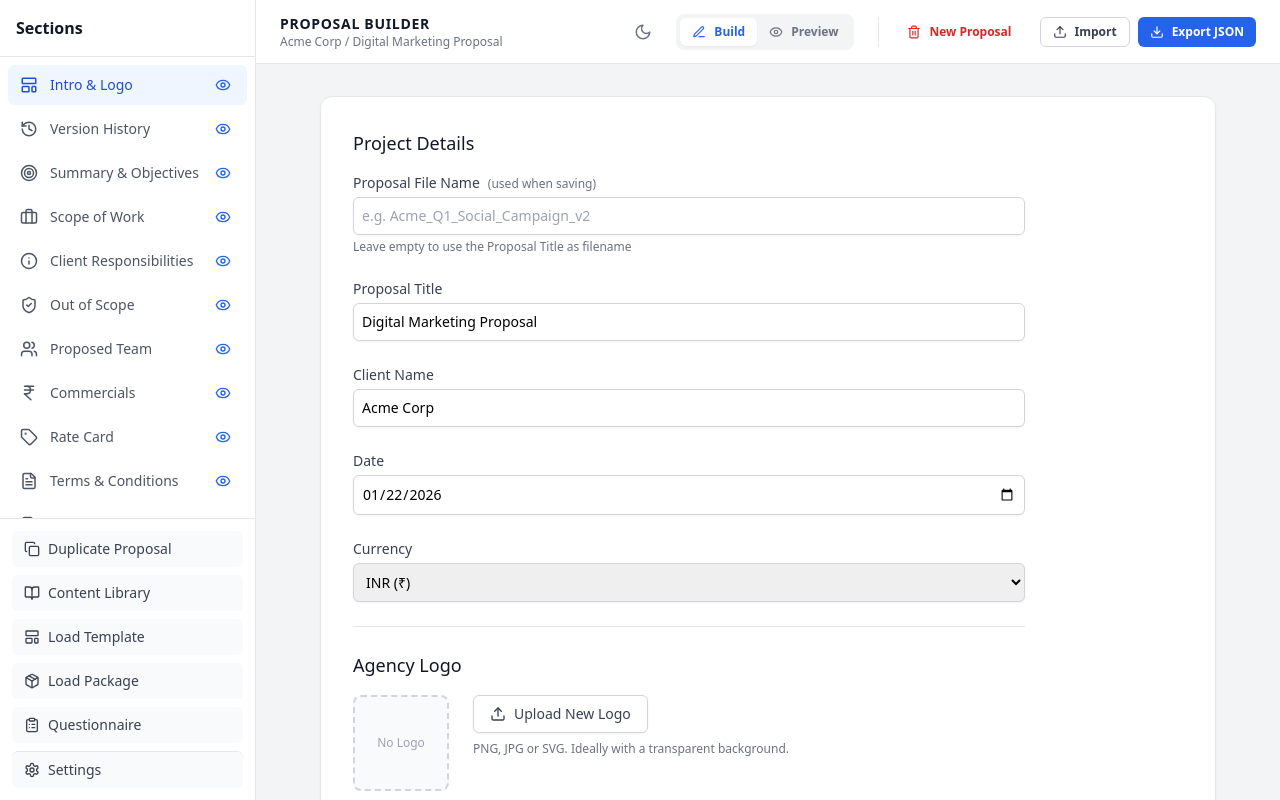
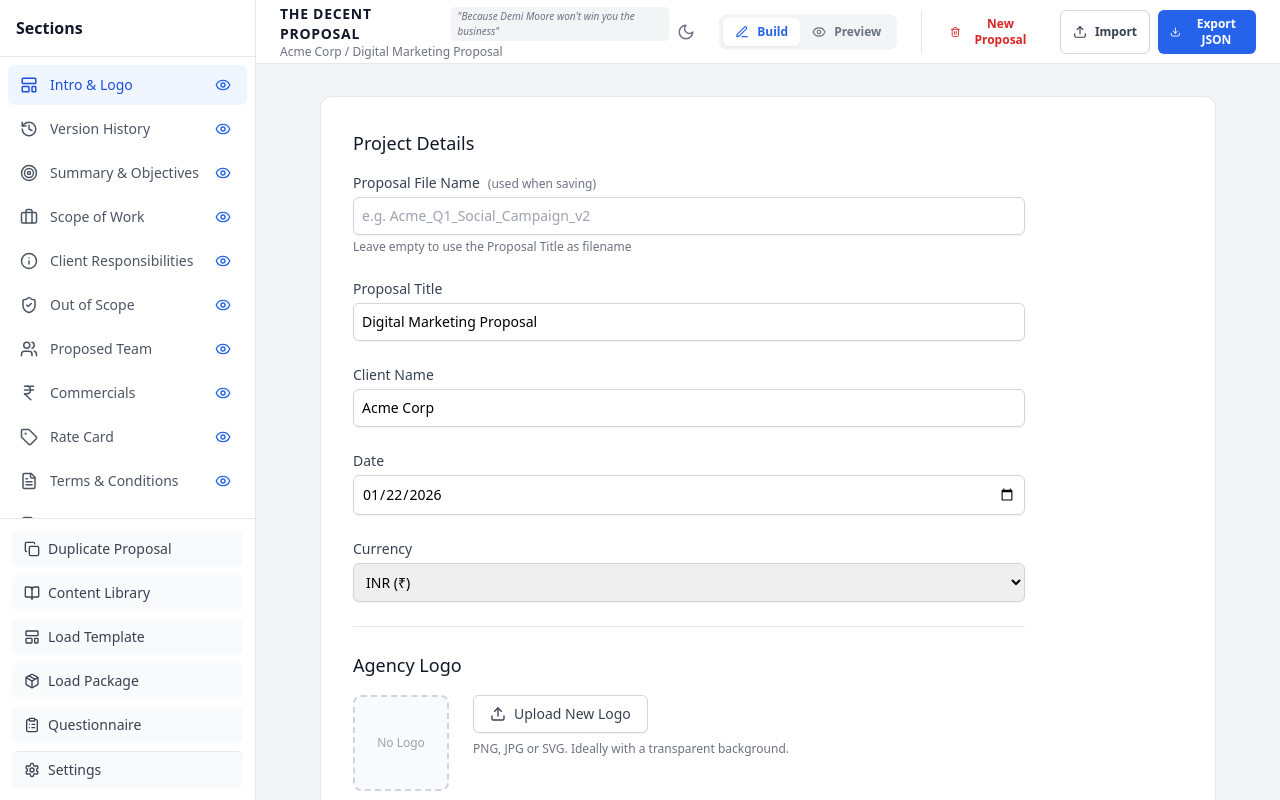
Before and after one commit to Bingeljell/proposal_maker, a React (Vite) app: page / in a window 1280 px wide. Built offline with nearby package versions, Linux system fonts and the light colour scheme.

Commit message:
brand: Rename project to 'The Decent Proposal' and add tagline

```diff
--- a/index.html
+++ b/index.html
@@ -7,7 +7,7 @@
     <link rel="preconnect" href="https://fonts.googleapis.com">
     <link rel="preconnect" href="https://fonts.gstatic.com" crossorigin>
     <link href="https://fonts.googleapis.com/css2?family=DM+Serif+Display&family=Inter:wght@400;500;600;700&family=Lato:wght@400;700&family=Merriweather:wght@400;700&family=Nunito:wght@400;600&family=Open+Sans:wght@400;600&family=Oswald:wght@500;700&family=Poppins:wght@500;700&display=swap" rel="stylesheet">
-    <title>Proposal Maker</title>
+    <title>The Decent Proposal</title>
   </head>
   <body>
     <div id="root"></div>
--- a/src/components/layout/Layout.tsx
+++ b/src/components/layout/Layout.tsx
@@ -19,7 +19,7 @@ export const Layout: React.FC<LayoutProps> = ({ children }) => {
   // Update document title for PDF printing (browser uses this as default filename)
   useEffect(() => {
     const fileName = proposal.meta.proposalName.trim() || proposal.meta.title;
-    document.title = fileName ? `${fileName} - Proposal` : 'Proposal Builder';
+    document.title = fileName ? `${fileName} - Proposal` : 'The Decent Proposal';
   }, [proposal.meta.proposalName, proposal.meta.title]);
 
   const handlePrint = () => {
@@ -42,7 +42,10 @@ export const Layout: React.FC<LayoutProps> = ({ children }) => {
         <header className="print:hidden h-16 bg-white dark:bg-gray-800 border-b border-gray-200 dark:border-gray-700 flex items-center justify-between px-6 flex-shrink-0 z-10 relative">
           <div className="flex items-center gap-4">
             <div>
-              <h1 className="text-sm font-bold text-gray-900 dark:text-gray-100 uppercase tracking-wider">Proposal Builder</h1>
+              <div className="flex items-center gap-2">
+                <h1 className="text-sm font-bold text-gray-900 dark:text-gray-100 uppercase tracking-wider">The Decent Proposal</h1>
+                <span className="text-[10px] bg-gray-100 dark:bg-gray-700 px-1.5 py-0.5 rounded text-gray-500 italic">"Because Demi Moore won't win you the business"</span>
+              </div>
               <p className="text-xs text-gray-500 dark:text-gray-400 font-medium truncate max-w-[250px]" title={proposal.meta.proposalName || proposal.meta.title}>
                 {proposal.meta.clientName} / {proposal.meta.proposalName || proposal.meta.title}
               </p>
```
Also changed, not shown: 2 other files (tests, documents, lock files or other folders).
